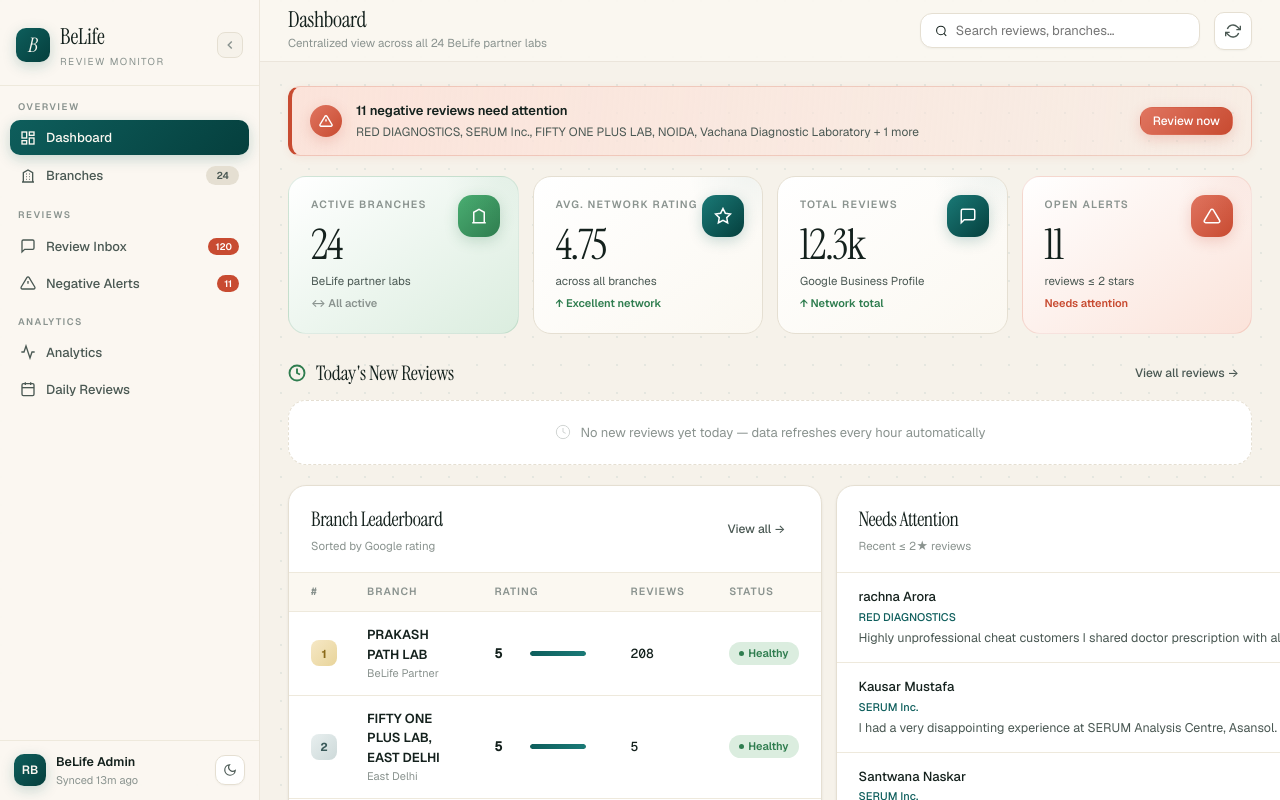
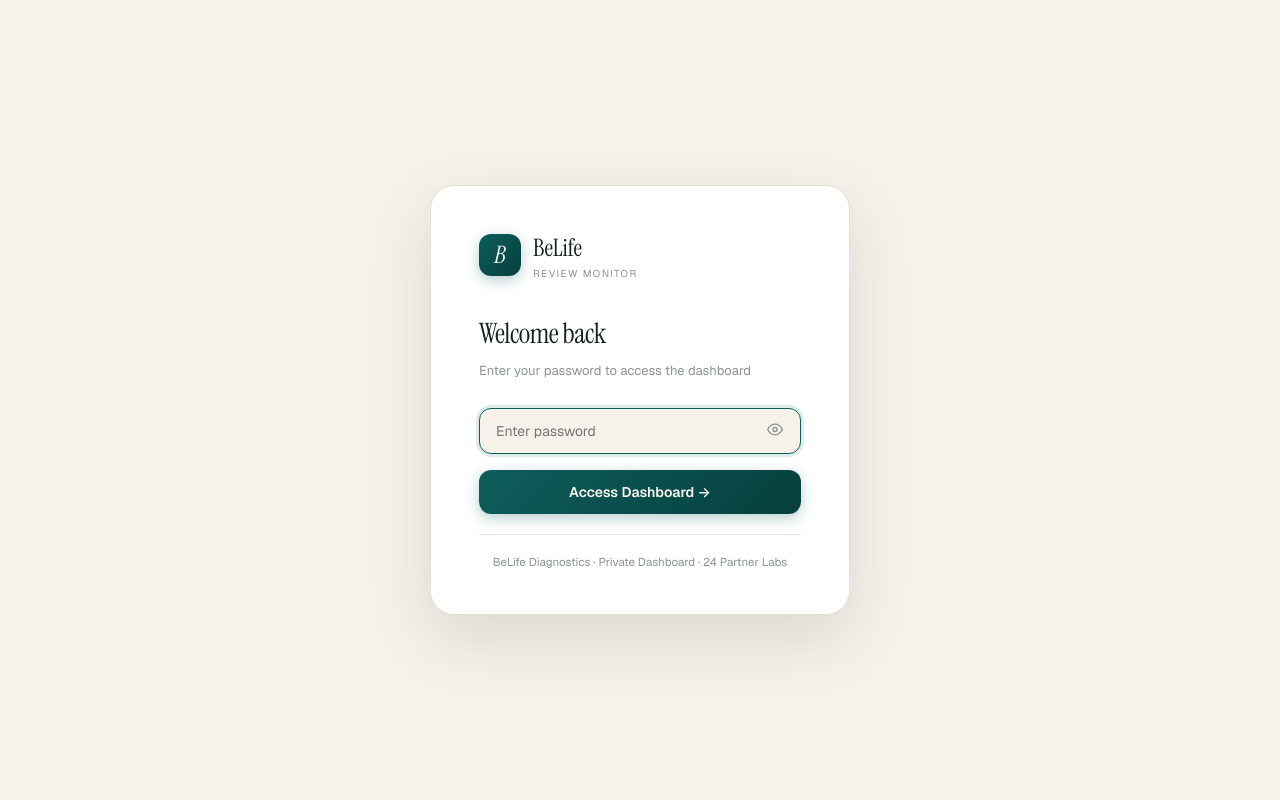
Before and after one commit to vikramverma08/belife-review-monitor, a website: page docs/index.html in a window 1280 px wide. Drawn offline with nearby package versions, Linux system fonts and the light colour scheme.

Commit message:
feat: add password gate login screen (Belife@ASH)

```diff
--- a/docs/index.html
+++ b/docs/index.html
@@ -503,7 +503,84 @@
 </head>
 <body>
 
-<div class="app">
+<!-- LOGIN GATE -->
+<div id="loginGate" style="
+  position:fixed;inset:0;z-index:9999;
+  background:var(--bg);
+  display:flex;align-items:center;justify-content:center;
+  font-family:'Geist',-apple-system,sans-serif;
+">
+  <div style="
+    background:var(--bg-card);border:1px solid var(--line);border-radius:24px;
+    padding:44px 48px;width:min(420px,92vw);
+    box-shadow:0 24px 64px rgba(14,33,29,.12);
+    animation:fadeIn .4s cubic-bezier(.4,0,.2,1);
+  ">
+    <!-- Logo -->
+    <div style="display:flex;align-items:center;gap:12px;margin-bottom:32px;">
+      <div style="
+        width:42px;height:42px;border-radius:12px;
+        background:linear-gradient(135deg,#0E5E5C,#053F3D);
+        display:grid;place-items:center;color:#FBF8F1;
+        font-family:'Instrument Serif',serif;font-size:24px;font-style:italic;
+        box-shadow:0 4px 14px rgba(14,94,92,.3);
+      ">B</div>
+      <div>
+        <div style="font-family:'Instrument Serif',serif;font-size:24px;letter-spacing:-.01em;">BeLife</div>
+        <div style="font-size:10px;letter-spacing:.14em;text-transform:uppercase;color:var(--ink-mute);">Review Monitor</div>
+      </div>
+    </div>
+
+    <!-- Heading -->
+    <div style="font-family:'Instrument Serif',serif;font-size:28px;letter-spacing:-.02em;margin-bottom:6px;">Welcome back</div>
+    <div style="font-size:13px;color:var(--ink-mute);margin-bottom:28px;">Enter your password to access the dashboard</div>
+
+    <!-- Input -->
+    <div id="loginError" style="
+      display:none;background:var(--accent-soft);border:1px solid rgba(200,75,49,.2);
+      border-radius:10px;padding:10px 14px;font-size:12.5px;color:var(--accent);
+      margin-bottom:14px;font-weight:500;
+    ">Incorrect password. Please try again.</div>
+
+    <div style="position:relative;margin-bottom:16px;">
+      <input id="loginInput" type="password" placeholder="Enter password"
+        onkeydown="if(event.key==='Enter')checkLogin()"
+        style="
+          width:100%;padding:13px 48px 13px 16px;
+          border:1.5px solid var(--line);border-radius:12px;
+          font-family:'Geist',-apple-system,sans-serif;font-size:14px;
+          background:var(--bg);color:var(--ink);outline:none;
+          transition:all .2s;
+        "
+        onfocus="this.style.borderColor='var(--primary)';this.style.boxShadow='0 0 0 3px var(--primary-soft)'"
+        onblur="this.style.borderColor='var(--line)';this.style.boxShadow='none'"
+      >
+      <button onclick="toggleLoginEye(this)" style="
+        position:absolute;right:14px;top:50%;transform:translateY(-50%);
+        background:none;border:none;cursor:pointer;color:var(--ink-mute);padding:4px;
+      ">
+        <svg width="16" height="16" viewBox="0 0 24 24" fill="none" stroke="currentColor" stroke-width="2"><path d="M1 12s4-8 11-8 11 8 11 8-4 8-11 8-11-8-11-8z"/><circle cx="12" cy="12" r="3"/></svg>
+      </button>
+    </div>
+
+    <button onclick="checkLogin()" style="
+      width:100%;padding:13px;border-radius:12px;border:none;cursor:pointer;
+      background:linear-gradient(135deg,#0E5E5C,#053F3D);color:#FBF8F1;
+      font-family:'Geist',-apple-system,sans-serif;font-size:14px;font-weight:600;
+      box-shadow:0 4px 14px rgba(14,94,92,.3);
+      transition:all .2s cubic-bezier(.4,0,.2,1);
+    "
+    onmouseover="this.style.transform='translateY(-1px)';this.style.boxShadow='0 6px 20px rgba(14,94,92,.4)'"
+    onmouseout="this.style.transform='';this.style.boxShadow='0 4px 14px rgba(14,94,92,.3)'"
+    >Access Dashboard →</button>
+
+    <div style="margin-top:20px;padding-top:18px;border-top:1px solid var(--line-soft);font-size:11.5px;color:var(--ink-mute);text-align:center;">
+      BeLife Diagnostics · Private Dashboard · 24 Partner Labs
+    </div>
+  </div>
+</div>
+
+<div class="app" id="mainApp" style="display:none;">
   <!-- SIDEBAR -->
   <aside class="sidebar">
     <div class="sidebar-header">
@@ -1691,8 +1768,47 @@
   return `<div class="reviewer-avatar" style="background:${color}">${initials}</div>`;
 }
 
+// ─── AUTH ────────────────────────────────────────────────────────────────────
+const PASS = 'Belife@ASH';
+
+function checkLogin() {
+  const val = document.getElementById('loginInput').value;
+  if (val === PASS) {
+    sessionStorage.setItem('bl_auth', '1');
+    document.getElementById('loginGate').style.display = 'none';
+    document.getElementById('mainApp').style.display = 'grid';
+    loadData();
+  } else {
+    const err = document.getElementById('loginError');
+    err.style.display = 'block';
+    const inp = document.getElementById('loginInput');
+    inp.style.borderColor = 'var(--accent)';
+    inp.style.boxShadow = '0 0 0 3px var(--accent-soft)';
+    inp.value = '';
+    inp.focus();
+    setTimeout(() => { inp.style.borderColor='var(--line)'; inp.style.boxShadow='none'; }, 2000);
+  }
+}
+
+function toggleLoginEye(btn) {
+  const inp = document.getElementById('loginInput');
+  if (inp.type === 'password') {
+    inp.type = 'text';
+    btn.innerHTML = '<svg width="16" height="16" viewBox="0 0 24 24" fill="none" stroke="currentColor" stroke-width="2"><path d="M17.94 17.94A10.07 10.07 0 0 1 12 20c-7 0-11-8-11-8a18.45 18.45 0 0 1 5.06-5.94"/><path d="M9.9 4.24A9.12 9.12 0 0 1 12 4c7 0 11 8 11 8a18.5 18.5 0 0 1-2.16 3.19"/><line x1="1" y1="1" x2="23" y2="23"/></svg>';
+  } else {
+    inp.type = 'password';
+    btn.innerHTML = '<svg width="16" height="16" viewBox="0 0 24 24" fill="none" stroke="currentColor" stroke-width="2"><path d="M1 12s4-8 11-8 11 8 11 8-4 8-11 8-11-8-11-8z"/><circle cx="12" cy="12" r="3"/></svg>';
+  }
+}
+
 // ─── BOOT ────────────────────────────────────────────────────────────────────
-loadData();
+if (sessionStorage.getItem('bl_auth') === '1') {
+  document.getElementById('loginGate').style.display = 'none';
+  document.getElementById('mainApp').style.display = 'grid';
+  loadData();
+} else {
+  document.getElementById('loginInput').focus();
+}
 
 // Auto-refresh every 5 minutes — silently checks if generatedAt changed
 let _lastGeneratedAt = null;
```
